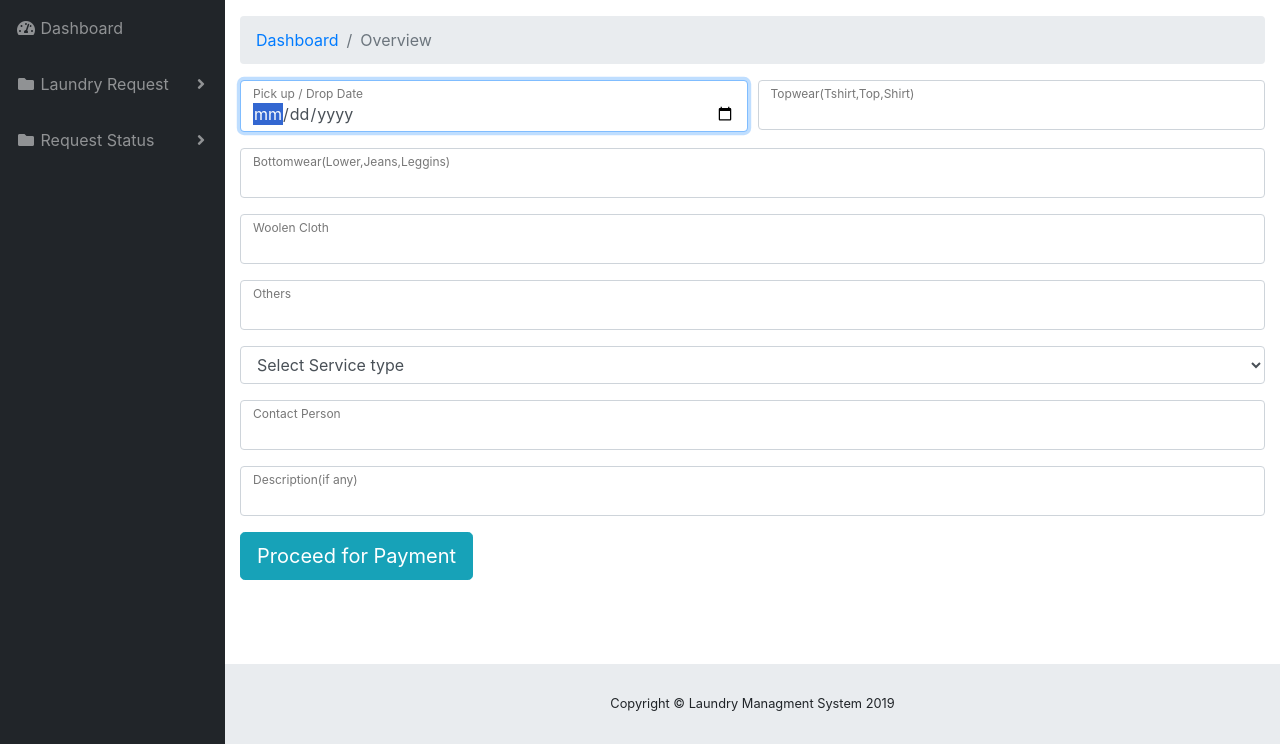
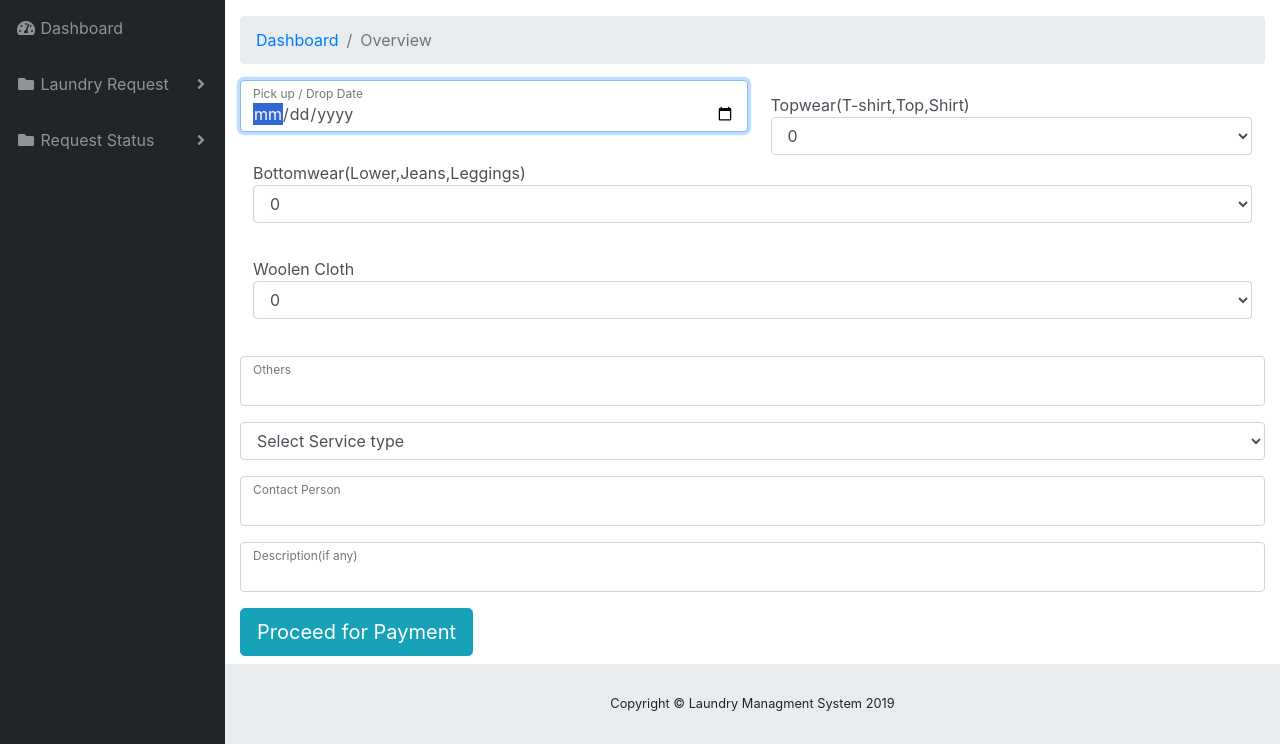
Before and after one commit to Abhishekkashyap3396/Laundry-MS, a PHP site: page /user/laundryrequest.php in a window 1280 px wide. Shown: the part 56-800 px from the top of the page. Run offline with PHP 8.4, Linux system fonts and the light colour scheme; the visitor is signed in with stand-in values (Sample User, id 1); data comes from the database, SQL or seed files in the repository; data that the repository does not hold is empty; some libraries are stand-ins or nearby versions.

Commit message:
Update laundryrequest.php

```diff
--- a/lms/user/laundryrequest.php
+++ b/lms/user/laundryrequest.php
@@ -113,35 +113,93 @@ function submitform()
             <div class="form-row">
               <div class="col-md-6">
                 <div class="form-label-group">
+
                   <input type="date" id="date" name="date" class="form-control"  required="required" autofocus="autofocus">
                   <label for="date">Pick up / Drop Date </label>
                 </div>
               </div>
               <div class="col-md-6">
                 <div class="form-label-group">
-                  <input type="text" id="topwear" name="topwear" class="form-control" required="required" >
-                  <label for="lastName">Topwear(Tshirt,Top,Shirt)</label>
+                <label for="inputEmail">Topwear(T-shirt,Top,Shirt)
+                <select id="quantity" name="Topwear Quantity" class="form-control">
+                <option value="0">0</option>
+
+                    <option value="1">1</option>
+                    <option value="2">2</option>
+                    <option value="3">3</option>
+                    <option value="4">4</option>
+                    <option value="5">5</option>
+                    <option value="6">6</option>
+                    <option value="7">7</option>
+                    <option value="8">8</option>
+                    <option value="9">9</option>
+                    <option value="10">10</option>
+
+                  </select>
+                </label>
                 </div>
               </div>
             </div>
           </div>
+
+
           <div class="form-group">
             <div class="form-label-group">
-              <input type="text" id="bottomwear" name="bottomwear" class="form-control" required="required" >
-              <label for="inputEmail">Bottomwear(Lower,Jeans,Leggins)</label>
+
+              <label for="inputEmail">Bottomwear(Lower,Jeans,Leggings)
+              <select id="quantity" name="Bottomwear Quantity" class="form-control">
+              <option value="0">0</option>
+
+                  <option value="1">1</option>
+                  <option value="2">2</option>
+                  <option value="3">3</option>
+                  <option value="4">4</option>
+                  <option value="5">5</option>
+                  <option value="6">6</option>
+                  <option value="7">7</option>
+                  <option value="8">8</option>
+                  <option value="9">9</option>
+                  <option value="10">10</option>
+
+                </select>
+              </label>
             </div>
           </div>
+          <br>
+          </br>
+          <br>
+          </br>
           <div class="form-group">
             <div class="form-row">
               <div class="col-md-12">
                 <div class="form-label-group">
-                  <input type="text" id="woolencloth" name="woolencloth" class="form-control" required="required"  >
-                  <label for="inputPassword">Woolen Cloth</label>
+
+                  <label for="inputPassword">Woolen Cloth
+                  <select id="quantity" name="Woolen Quantity" class="form-control">
+                  <option value="0">0</option>
+
+                  <option value="1">1</option>
+                  <option value="2">2</option>
+                  <option value="3">3</option>
+                  <option value="4">4</option>
+                  <option value="5">5</option>
+                  <option value="6">6</option>
+                  <option value="7">7</option>
+                  <option value="8">8</option>
+                  <option value="9">9</option>
+                  <option value="10">10</option>
+
+                </select>
+                  </label>
                 </div>
               </div>
 
             </div>
           </div>
+          <br>
+</br>
+<br>
+</br>
 <div class="form-group">
             <div class="form-row">
               <div class="col-md-12">
@@ -153,6 +211,7 @@ function submitform()
 
             </div>
           </div>
+
           <div class="form-group">
             <div class="form-row">
               <div class="col-md-12">
```
